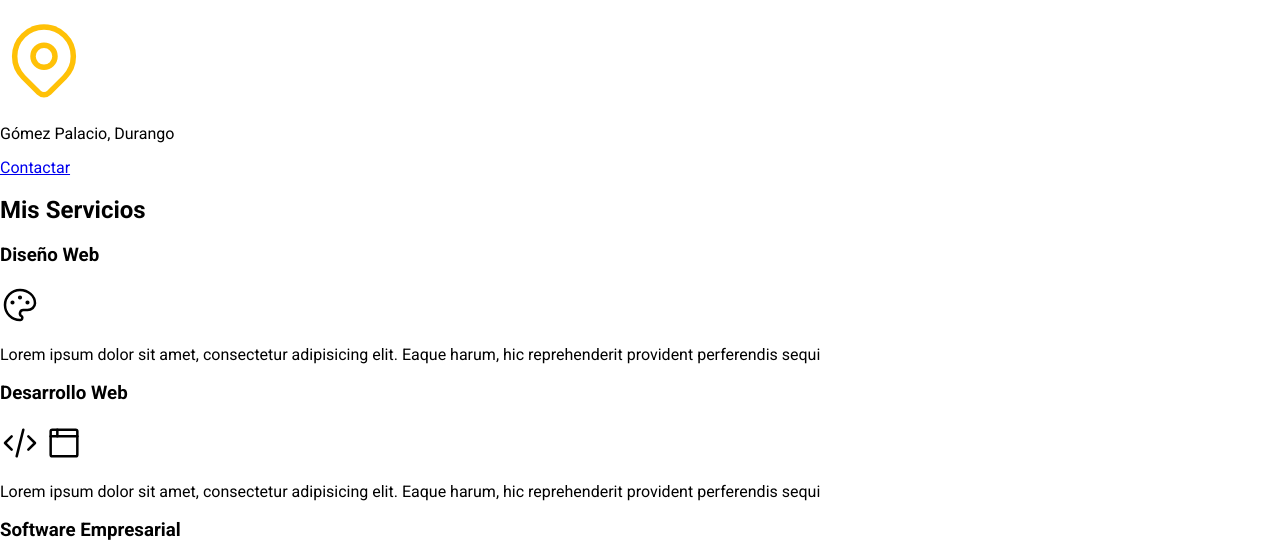
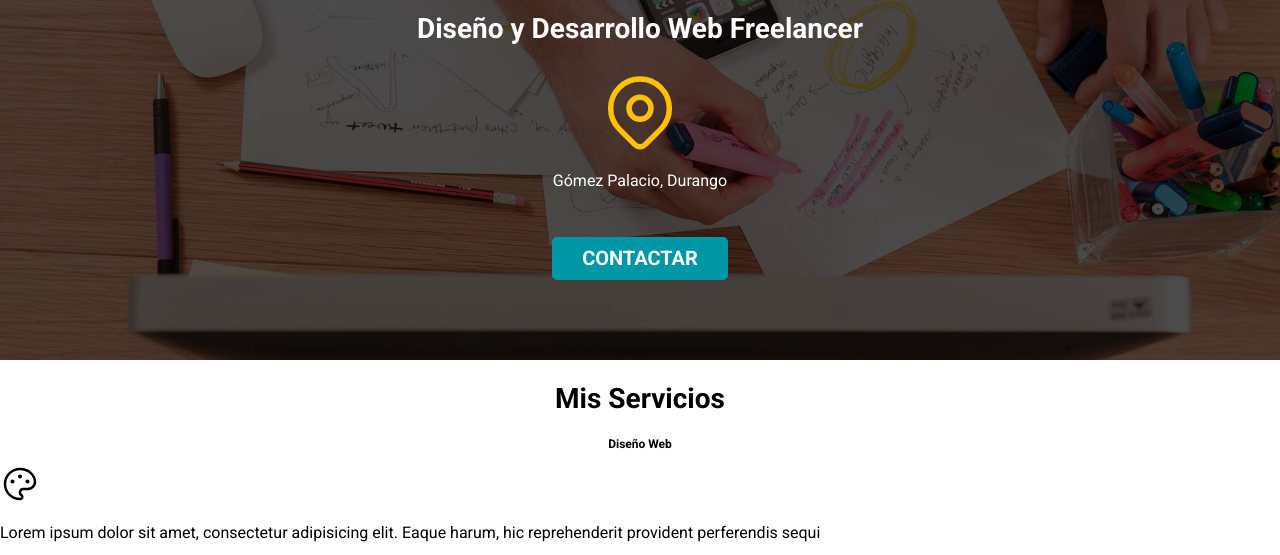
Before and after one commit to M4rquinhos/1-sitio-freelancer, a plain HTML site: page index.html in a window 1280 px wide. Shown: the part 228-783 px from the top of the page. Drawn offline with Linux system fonts and the light colour scheme.

Commit message:
más estilos xd

```diff
--- a/css/styles.css
+++ b/css/styles.css
@@ -8,6 +8,11 @@
 
 html{
     font-size: 62.5%;
+    box-sizing: border-box;
+}
+
+*, *:before, *:after {
+    box-sizing: inherit;
 }
 
 body{
@@ -15,9 +20,20 @@ body{
     font-family: 'Roboto', sans-serif;
 }
 
-.titulo{
+h1{
+    font-size: 3.8rem;
+}
+
+h2{
+    font-size: 2.8rem;
+}
+
+h3{
+    font-size: 1.2rem;
+}
+
+h1, h2, h3 {
     text-align: center;
-    font-size: 3.8rem;
 }
 
 
@@ -26,9 +42,31 @@ body{
 }
 
 .contenedor{
-    width: 120rem;
+    max-width: 120rem;
     margin: 0 auto;
 }
+
+
+.button{
+    background-color: var(--secundario);
+    color: var(--blanco);
+    padding: 10px 3rem;
+    margin-top: 3rem;
+    font-size: 2rem;
+    font-weight: bold;
+    text-transform: uppercase;
+    text-decoration: none;
+    border-radius: .5rem;
+    width: 90%;
+    text-align: center;
+}
+
+@media (min-width: 768px){
+    .button{
+        width: auto;
+    }
+}
+
 
 .nav-bg{
     background-color: var(--secundario);
@@ -36,10 +74,18 @@ body{
 
 .navegacion-principal{
     display: flex;
-    justify-content: space-between;
+    flex-direction: column;
+}
+@media (min-width: 768px){
+    .navegacion-principal{
+        flex-direction: row;
+        justify-content: space-between;
+    }
 }
 
 .navegacion-principal a{
+    display: block;
+    text-align: center;
     color:  var(--blanco);
     text-decoration: none;
     font-size: 2rem;
@@ -51,3 +97,33 @@ body{
     background-color: var(--primario);
     color: var(--negro);
 }
+
+.hero{
+    background-image: url('../img/hero.jpg');
+    background-repeat: no-repeat;
+    background-size: cover;
+    height: 450px;
+    position: relative;
+}
+
+
+.contenedor-hero{
+    position: absolute;
+    /* background-color: rgba(0, 0, 0, .7); anterior */
+    background-color: rgba( 0 0 0 / 70%);
+    width: 2rem;
+    height: 2rem;
+    width: 100%;
+    height: 100%;
+
+    /* Alinear cosas horizontal y verticalmente usando flexbox */
+    display: flex;
+    flex-direction: column;
+    align-items: center;
+    justify-content: center;
+}
+
+
+.contenedor-hero h2, .contenedor-hero p{
+    color: var(--blanco);
+}
--- a/index.html
+++ b/index.html
@@ -30,15 +30,18 @@
 
 
 
-    <section>
-        <h2 class="titulo">Diseño y Desarrollo Web <span>Freelancer</span></h2>
+    <section class="hero">
+        <div class="contenedor-hero">
+            <h2 class="">Diseño y Desarrollo Web <span>Freelancer</span></h2>
+            <!-- Se puede cortar y pegar el icono dentro del parrafo (ciudad) -->
             <svg xmlns="http://www.w3.org/2000/svg" class="icon icon-tabler icon-tabler-map-pin" width="88" height="88" viewBox="0 0 24 24" stroke-width="1.5" stroke="#ffc107" fill="none" stroke-linecap="round" stroke-linejoin="round">
                 <path stroke="none" d="M0 0h24v24H0z" fill="none"/>
                 <circle cx="12" cy="11" r="3" />
                 <path d="M17.657 16.657l-4.243 4.243a2 2 0 0 1 -2.827 0l-4.244 -4.243a8 8 0 1 1 11.314 0z" />
               </svg>
-        <p>Gómez Palacio, Durango</p>
-        <a href="#">Contactar</a>
+            <p>Gómez Palacio, Durango</p>
+            <a class="button" href="#">Contactar</a>
+        </div>
     </section>
 
     <main>
```
